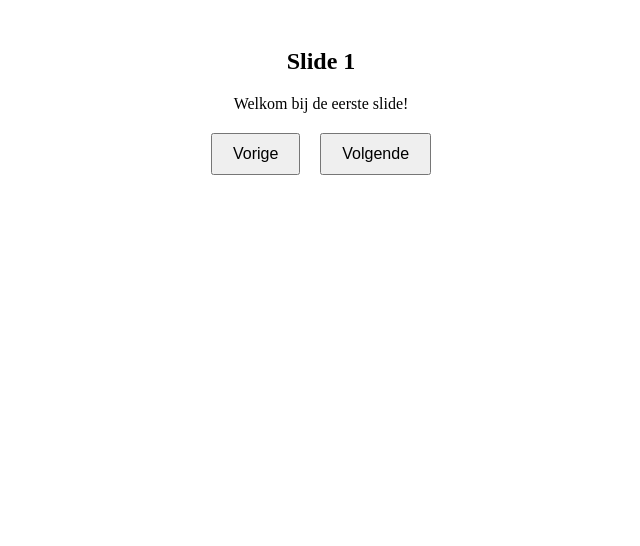
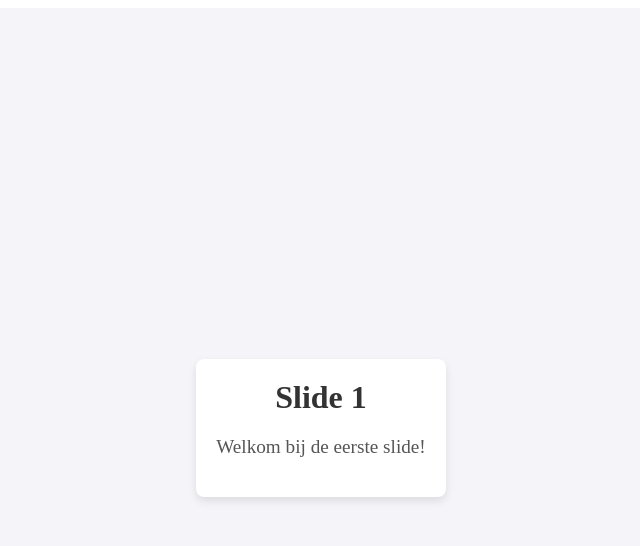
Before and after one commit to Ollie-nl/cool-uncool, a Next.js app: page / in a window 1280 px wide. Shown: the top 546 px of the page, without its empty margins (319-959 px from the left). Built offline with nearby package versions, Linux system fonts and the light colour scheme.

Commit message:
fix: indexJS

```diff
--- a/pages/index.js
+++ b/pages/index.js
@@ -5,13 +5,26 @@ export default function Home() {
   const [currentSlide, setCurrentSlide] = useState(0);
 
   useEffect(() => {
+    // Slides ophalen
     async function fetchSlides() {
       const response = await fetch("/slides.json");
       const data = await response.json();
       setSlides(data);
     }
     fetchSlides();
-  }, []);
+
+    // Eventlistener voor pijltjestoetsen
+    const handleKeyDown = (event) => {
+      if (event.key === "ArrowRight") {
+        nextSlide();
+      } else if (event.key === "ArrowLeft") {
+        prevSlide();
+      }
+    };
+
+    window.addEventListener("keydown", handleKeyDown);
+    return () => window.removeEventListener("keydown", handleKeyDown);
+  }, [slides]);
 
   function nextSlide() {
     setCurrentSlide((prev) => (prev + 1) % slides.length);
@@ -22,24 +35,42 @@ export default function Home() {
   }
 
   return (
-    <div style={{ textAlign: "center", padding: "20px" }}>
+    <div style={containerStyle}>
       {slides.length > 0 && (
-        <div>
-          <h2>{slides[currentSlide].title}</h2>
-          <p>{slides[currentSlide].content}</p>
-          <div style={{ marginTop: "20px" }}>
-            <button onClick={prevSlide} style={buttonStyle}>Vorige</button>
-            <button onClick={nextSlide} style={buttonStyle}>Volgende</button>
-          </div>
+        <div style={slideStyle}>
+          <h2 style={titleStyle}>{slides[currentSlide]?.title}</h2>
+          <p style={contentStyle}>{slides[currentSlide]?.content}</p>
         </div>
       )}
     </div>
   );
 }
 
-const buttonStyle = {
-  margin: "0 10px",
-  padding: "10px 20px",
-  fontSize: "16px",
-  cursor: "pointer",
+const containerStyle = {
+  display: "flex",
+  justifyContent: "center",
+  alignItems: "center",
+  height: "100vh",
+  backgroundColor: "#f4f4f9",
+  textAlign: "center",
+  padding: "20px",
 };
+
+const slideStyle = {
+  padding: "20px",
+  maxWidth: "600px",
+  borderRadius: "8px",
+  backgroundColor: "#fff",
+  boxShadow: "0 4px 8px rgba(0, 0, 0, 0.1)",
+};
+
+const titleStyle = {
+  fontSize: "2rem",
+  color: "#333",
+  margin: "0 0 10px",
+};
+
+const contentStyle = {
+  fontSize: "1.2rem",
+  color: "#555",
+};
```
